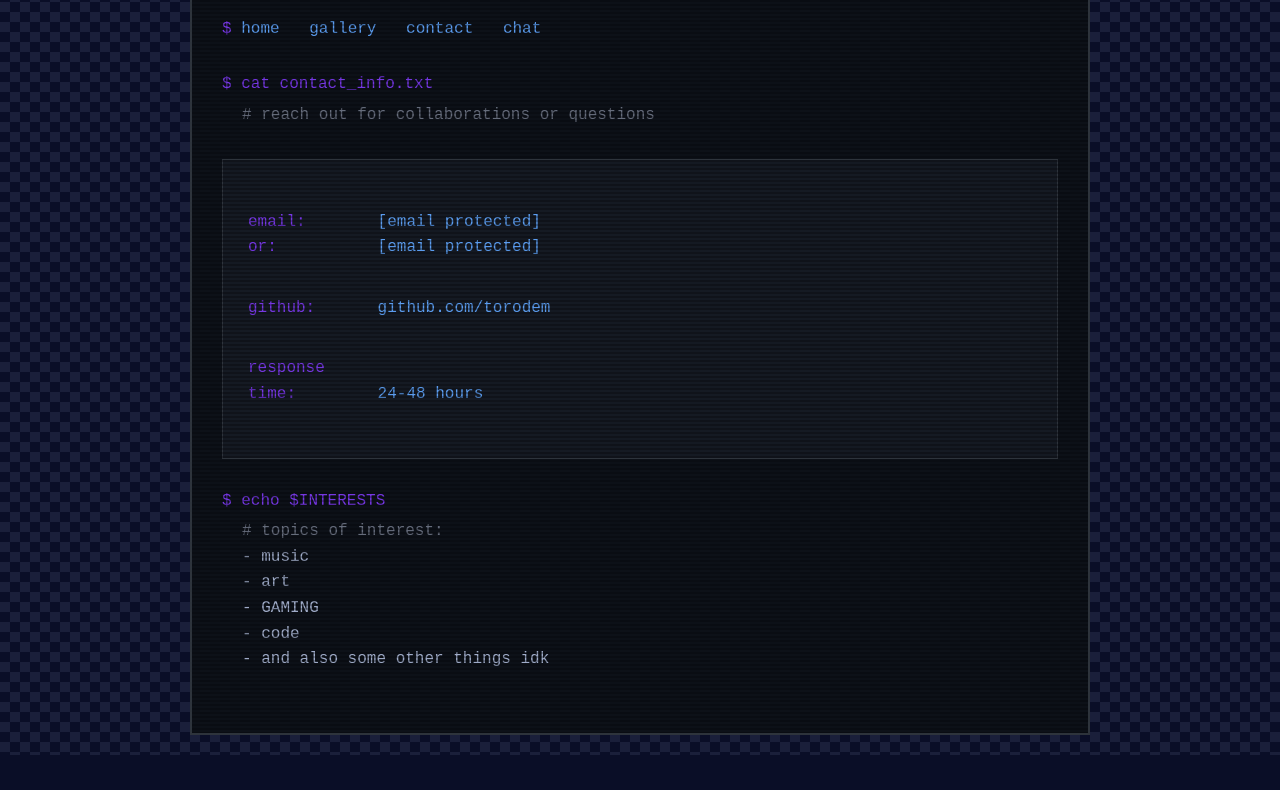
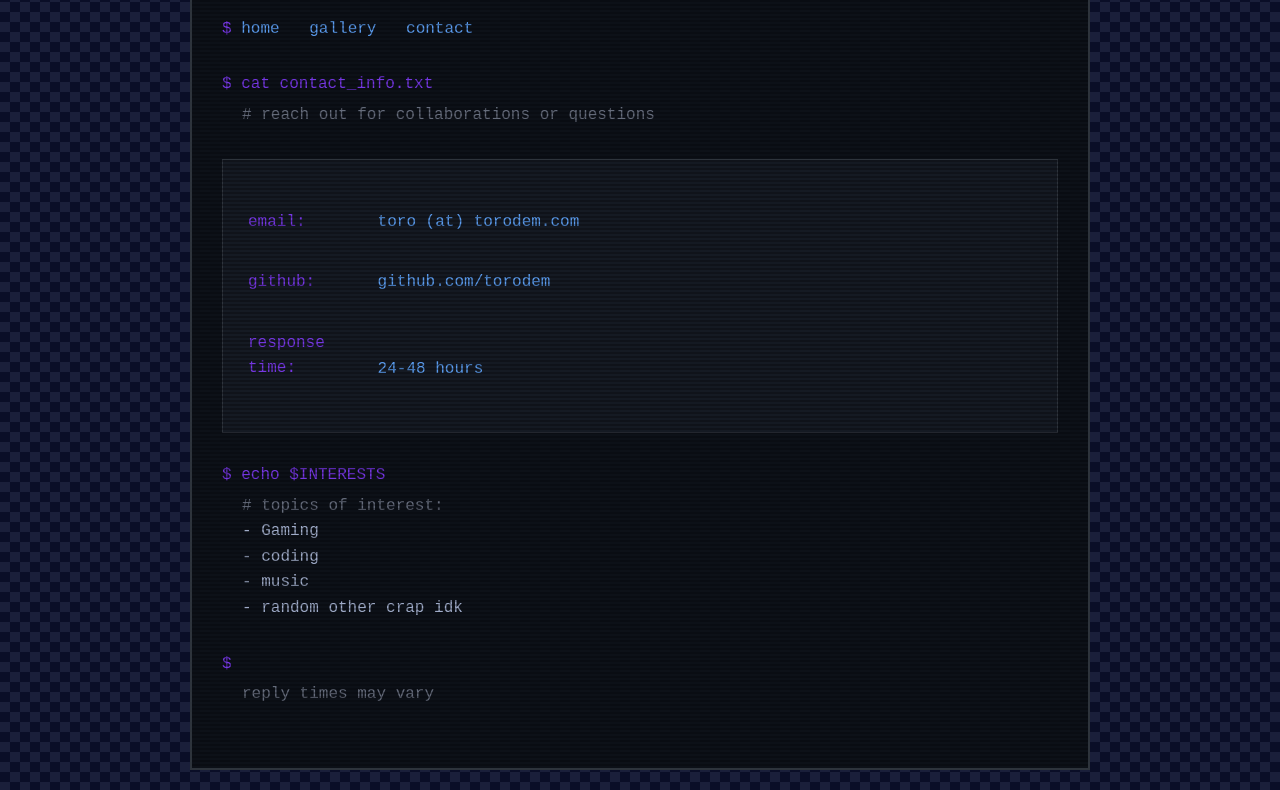
Before and after one commit to torodem64-prog/torodem-site, a plain HTML site: page contact.html in a window 1280 px wide. Shown: the part 148-938 px from the top of the page. Before the commit the page ends 903 px from the top, so only its background shows below. Drawn offline with Linux system fonts and the light colour scheme.

Commit message:
Revise contact details and interests list
Updated contact information and interests section.

```diff
--- a/contact.html
+++ b/contact.html
@@ -185,7 +185,6 @@
             <a href="index.html">home</a>
             <a href="gallery.html">gallery</a>
             <a href="contact.html">contact</a>
-            <a href="chat.html">chat</a>
         </nav>
 
         <div class="section">
@@ -199,10 +198,7 @@
             <div class="contact-item">
                 <span class="contact-label">email:</span>
                 <span class="contact-value">
-                    <a href="/cdn-cgi/l/email-protection#087c677a676c6d653e3c486f65696164266b6765"><span class="__cf_email__" data-cfemail="087c677a676c6d653e3c486f65696164266b6765">[email&#160;protected]</span></a>
-					<div></div>
-					<span class="contact-label"> or:</span>
-					<a href="/cdn-cgi/l/email-protection#ff8b908d90bf8b908d909b9a92d19c9092"><span class="__cf_email__" data-cfemail="a3d7ccd1cce3d7ccd1ccc7c6ce8dc0ccce">[email&#160;protected]</span></a>
+                    <a href="mailto:toro@torodem.com">toro (at) torodem.com</a>
                 </span>
             </div>
 
@@ -223,9 +219,19 @@
             <div class="prompt">$ echo $INTERESTS</div>
             <div class="output">
                 <p class="comment"># topics of interest:</p>
-                <p>- music</p>
-                <p>- art</p>
-                <p>- GAMING</p>
-                <p>- code</p>
-                <p>- and also some other things idk</p>
-            </d
+                <p>- Gaming</p>
+                <p>- coding </p>
+                <p>- music </p>
+                <p>- random other crap idk </p>
+            </div>
+        </div>
+
+        <div class="section">
+            <div class="prompt">$</div>
+            <div class="output">
+                <span class="comment"> reply times may vary </span>
+            </div>
+        </div>
+    </div>
+</body>
+</html>
```
